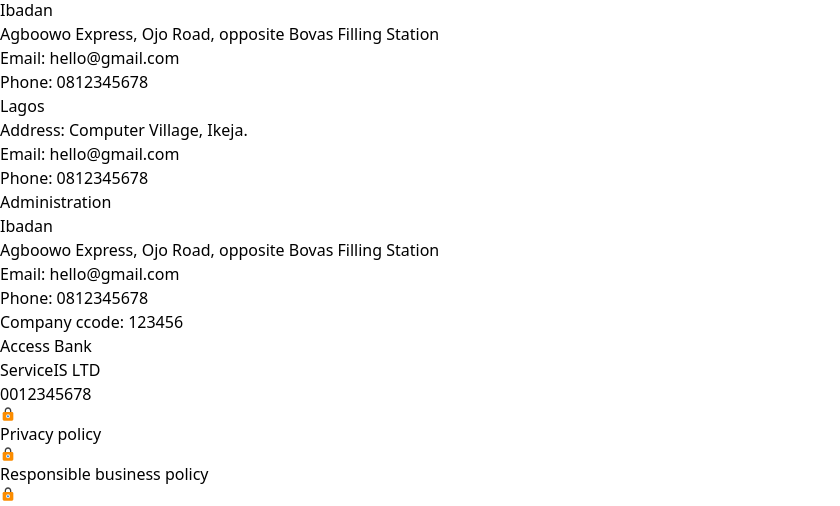
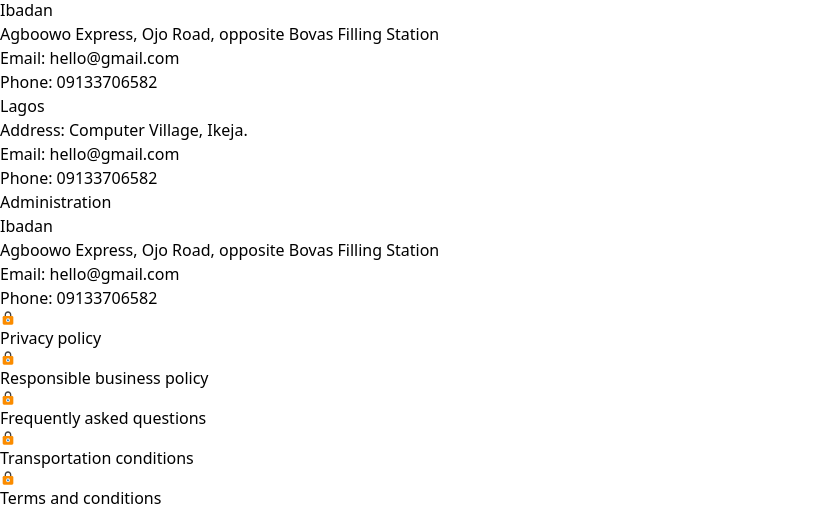
Before and after one commit to Ayo-Adedeji/serviceis, a React (Vite) app: page / in a window 1280 px wide. Shown: the part 2524-3030 px from the top of the page, without its empty margins (0-840 px from the left). Built offline with nearby package versions, Linux system fonts and the light colour scheme.

Commit message:
first commit

```diff
--- a/src/components/Contacts.jsx
+++ b/src/components/Contacts.jsx
@@ -16,11 +16,11 @@ const Contacts = () => {
                 <h1 className='font-semibold text-xl mb-2'>Ibadan</h1>
                 <p>Agboowo Express, Ojo Road, opposite Bovas Filling Station</p>
                 <p>Email: hello@gmail.com</p>
-                <p>Phone: 0812345678</p>
+                <p>Phone: 09133706582</p>
                  <h1 className='mt-10 font-semibold text-xl mb-2'>Lagos</h1>
                 <p>Address: Computer Village, Ikeja.</p>
                 <p>Email: hello@gmail.com</p>
-                <p>Phone: 0812345678</p>
+                <p>Phone: 09133706582</p>
             </div>
 
 
@@ -31,11 +31,11 @@ const Contacts = () => {
           <h1 className='font-semibold text-xl mb-2'>Ibadan</h1>
                 <p>Agboowo Express, Ojo Road, opposite Bovas Filling Station</p>
                 <p>Email: hello@gmail.com</p>
-                <p>Phone: 0812345678</p>
-                <p>Company ccode: 123456</p>
+                <p>Phone: 09133706582</p>
+                {/* <p>Company ccode: 123456</p>
                  <h1 className='mt-10 font-semibold text-xl '>Access Bank</h1>
         <p>ServiceIS LTD</p>
-        <p>0012345678</p>
+        <p>0012345678</p> */}
     </div>
 
 
```
